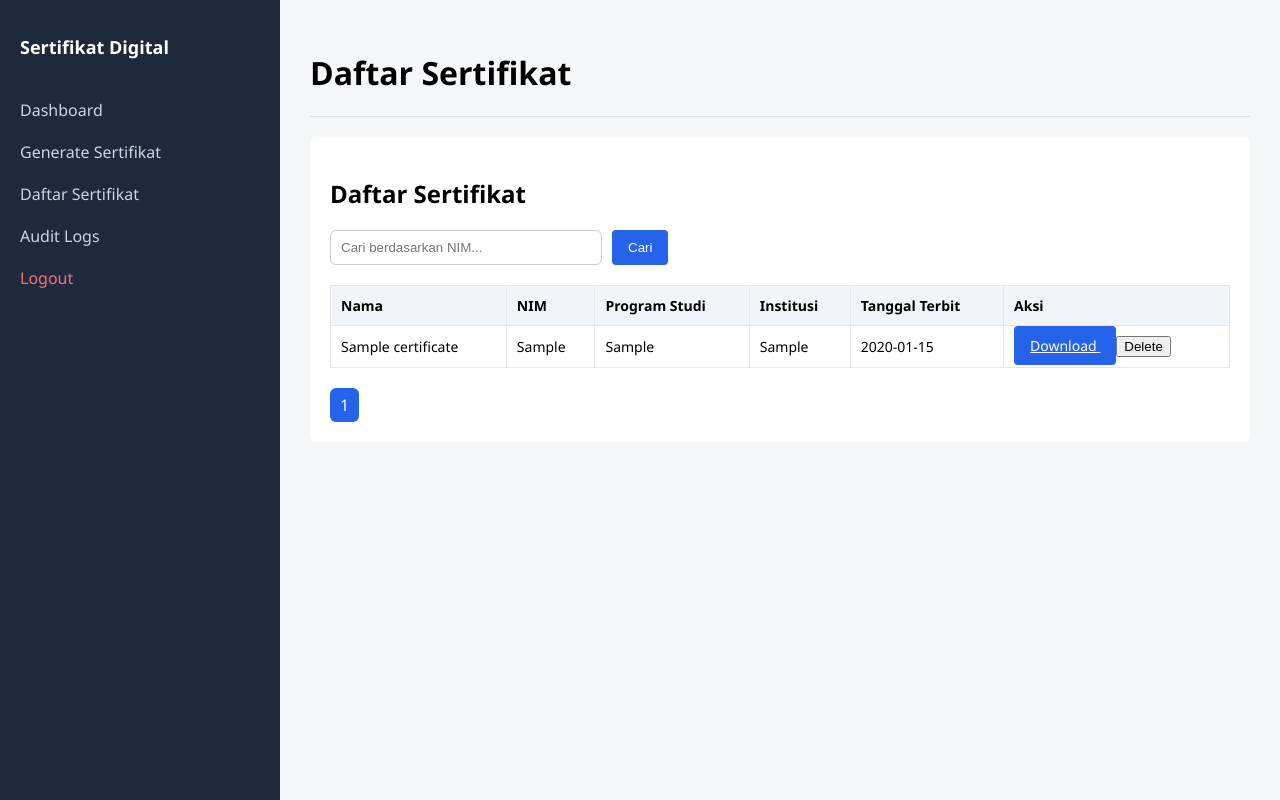
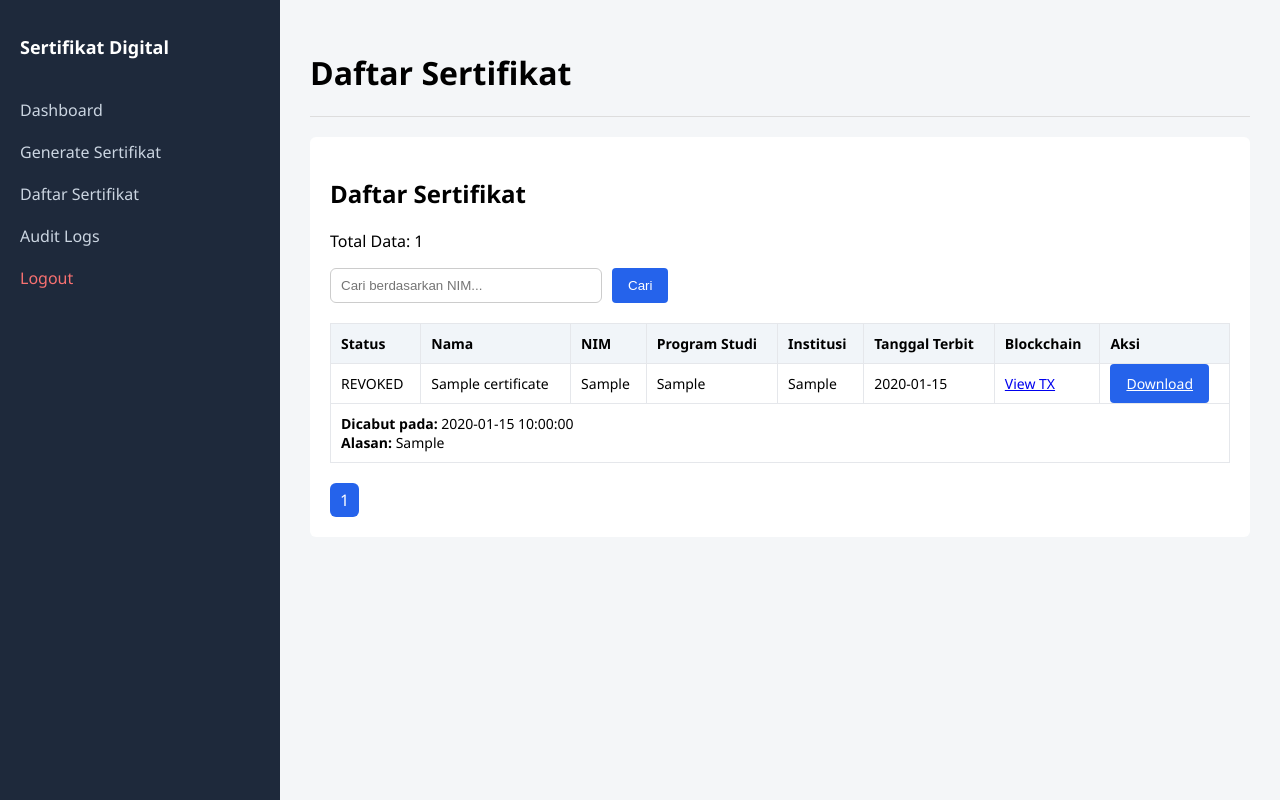
Before and after one commit to ANazmuddin/backend_sertiSah_app, a FastAPI app: page /certificates in a window 1280 px wide. Run offline with FastAPI, Linux system fonts and the light colour scheme; the visitor is signed in with stand-in values (Sample User, id 1); tables that the repository leaves empty hold one stand-in row (values such as "Sample post"); parts of the project's set-up code (start-up, migrations or seed data) failed here and were passed over.

Commit message:
revoked page

```diff
--- a/templates/certificates.html
+++ b/templates/certificates.html
@@ -4,11 +4,13 @@
 
 <div class="card">
 
-  <!-- ================= SEARCH BAR ================= -->
+  <!-- ================= HEADER ================= -->
   <div class="card-header">
     <h2>Daftar Sertifikat</h2>
+    <p>Total Data: {{ total_data }}</p>
   </div>
 
+  <!-- ================= SEARCH ================= -->
   <form method="get" action="/certificates" class="search-form">
     <input type="text"
            name="nim"
@@ -17,49 +19,111 @@
     <button type="submit" class="btn btn-primary">Cari</button>
   </form>
 
-  <!-- ================= TABEL ================= -->
+  <!-- ================= TABLE ================= -->
   {% if certificates and certificates|length > 0 %}
 
   <div class="table-container">
     <table class="cert-table">
       <thead>
         <tr>
+          <th>Status</th>
           <th>Nama</th>
           <th>NIM</th>
           <th>Program Studi</th>
           <th>Institusi</th>
           <th>Tanggal Terbit</th>
+          <th>Blockchain</th>
           <th>Aksi</th>
         </tr>
       </thead>
+
       <tbody>
         {% for cert in certificates %}
         <tr>
+
+          <!-- ================= STATUS ================= -->
+          <td>
+            {% if cert.is_revoked %}
+              <span class="badge badge-danger">REVOKED</span>
+            {% else %}
+              <span class="badge badge-success">ACTIVE</span>
+            {% endif %}
+          </td>
+
           <td>{{ cert.name }}</td>
           <td>{{ cert.nim }}</td>
           <td>{{ cert.program_studi }}</td>
           <td>{{ cert.institusi }}</td>
           <td>{{ cert.issue_date }}</td>
+
+          <!-- ================= BLOCKCHAIN ================= -->
+          <td>
+            {% if cert.blockchain_tx %}
+              <a href="https://amoy.polygonscan.com/tx/{{ cert.blockchain_tx }}"
+                 target="_blank"
+                 class="badge badge-info">
+                View TX
+              </a>
+            {% else %}
+              <span class="badge badge-warning">Not Stored</span>
+            {% endif %}
+          </td>
+
+          <!-- ================= ACTION ================= -->
           <td class="action-cell">
 
             <!-- Download -->
             <a href="/download-certificate/{{ cert.certificate_id }}"
-               class="btn btn-primary">
+               class="btn btn-primary btn-sm">
               Download
             </a>
 
-            <!-- Delete -->
+            <!-- ================= REVOKE ================= -->
+            {% if not cert.is_revoked and request.session.get("admin_role") == "SUPERADMIN" %}
+              <form method="post"
+                    action="/revoke-certificate/{{ cert.certificate_id }}"
+                    style="display:inline;">
+                <input type="text"
+                       name="reason"
+                       placeholder="Alasan revoke"
+                       required
+                       class="input-reason">
+                <button type="submit"
+                        class="btn btn-warning btn-sm"
+                        onclick="return confirm('Yakin ingin mencabut sertifikat ini?');">
+                  Revoke
+                </button>
+              </form>
+            {% endif %}
+
+            <!-- ================= DELETE ================= -->
+            {% if not cert.is_revoked %}
               <form method="post"
                     action="/delete-certificate/{{ cert.certificate_id }}"
                     onsubmit="return confirm('Yakin ingin menghapus sertifikat ini?');"
                     style="display:inline;">
-              <button type="submit" class="btn btn-danger">
+                <button type="submit" class="btn btn-danger btn-sm">
                   Delete
                 </button>
               </form>
+            {% endif %}
 
           </td>
         </tr>
+
+        <!-- ================= REVOKE INFO ROW ================= -->
+        {% if cert.is_revoked %}
+        <tr class="revoke-row">
+          <td colspan="8">
+            <strong>Dicabut pada:</strong>
+            {{ cert.revoked_at }}
+            <br>
+            <strong>Alasan:</strong>
+            {{ cert.revoked_reason }}
+          </td>
+        </tr>
+        {% endif %}
+
         {% endfor %}
       </tbody>
     </table>
@@ -77,7 +141,7 @@
 
   {% else %}
 
-  <!-- ================= EMPTY STATE ================= -->
+  <!-- ================= EMPTY ================= -->
   <div class="empty-state">
     <p>Belum ada sertifikat yang tersedia.</p>
     <a href="/generate" class="btn btn-primary">
```
Lines whose indentation alone changed are shown as unchanged.
